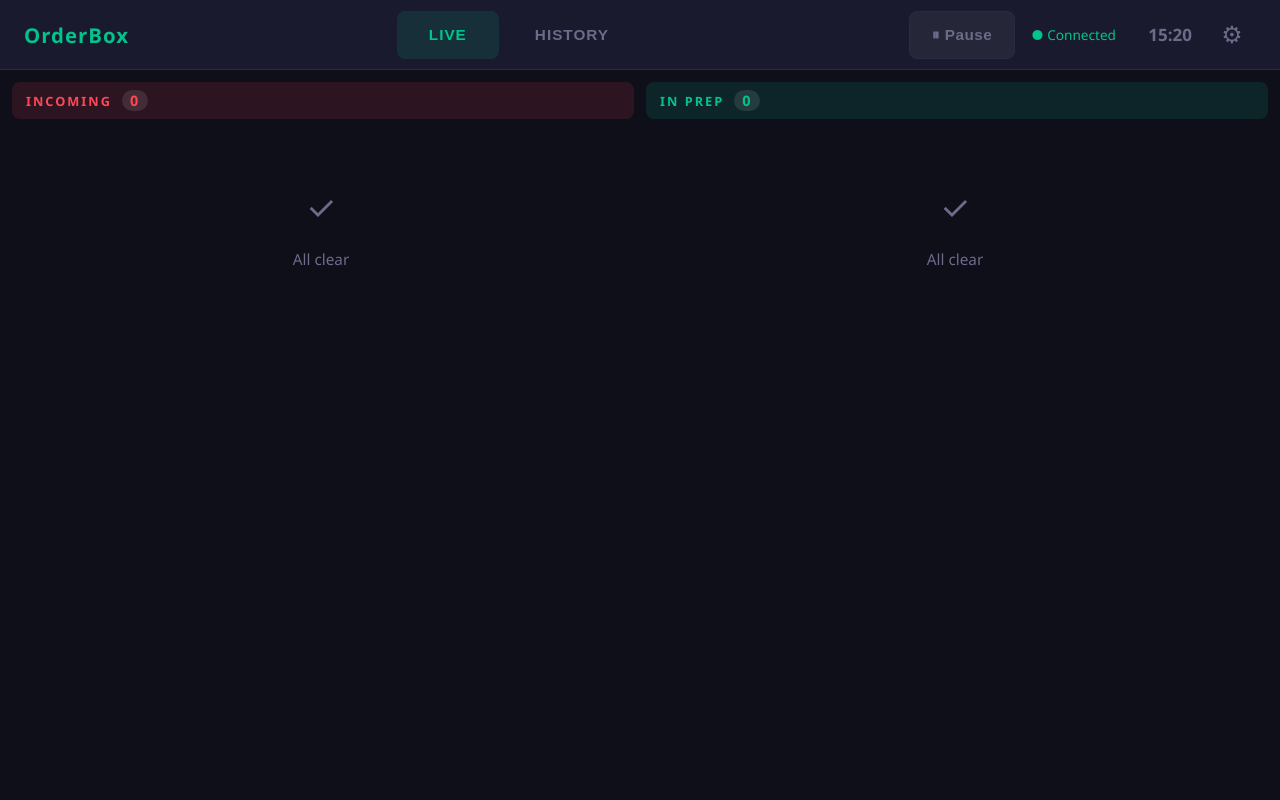
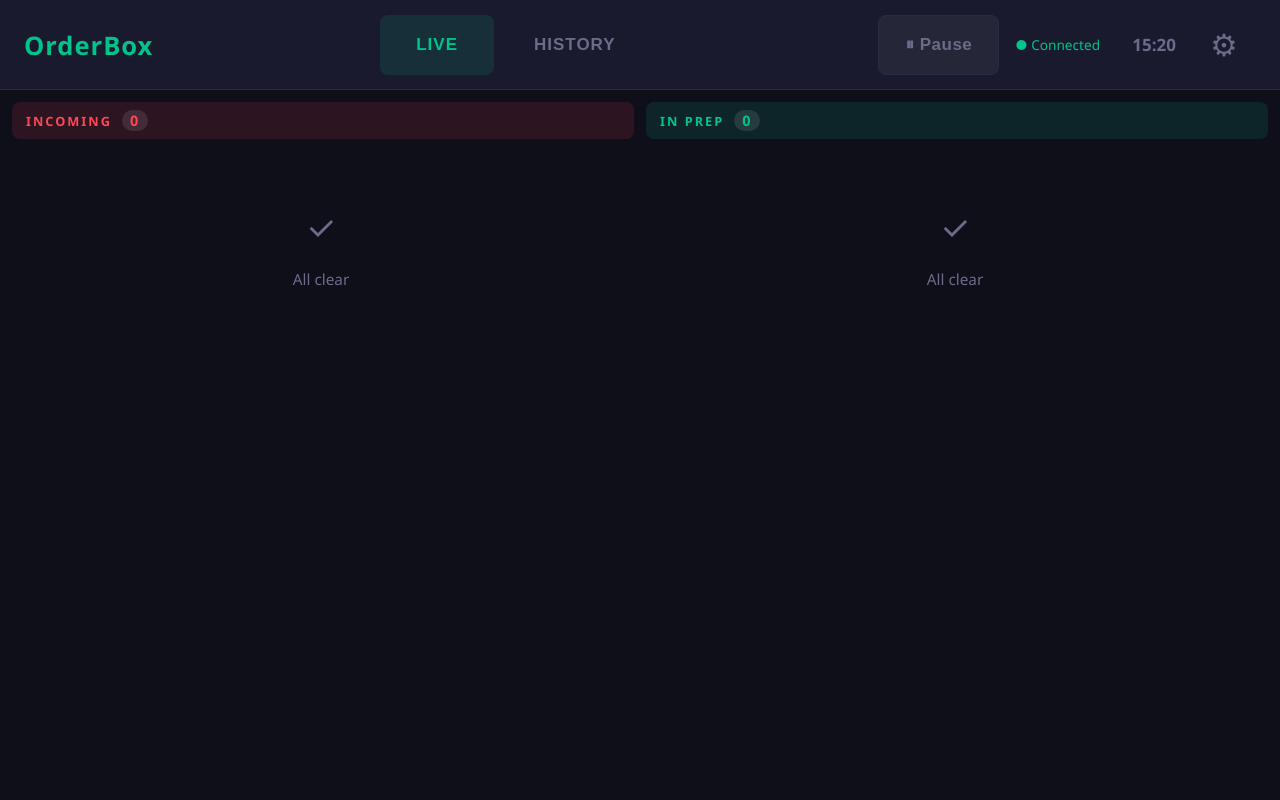
Before and after one commit to JoshuaCattaruzza/orderbox-pi, a Flask app: page / in a window 1280 px wide. Run offline with Flask 3, Linux system fonts and the light colour scheme; data that the repository does not hold is empty.

Commit message:
UI polish: bigger header, no text selection, reprint/complete modals, keyboard fix
- Header height 70px → 90px; larger logo, tabs, pause btn, gear icon
- Settings: bigger back button with background hit target
- body: user-select none globally (allow in inputs) to stop drag-selection
- Complete and Reprint now show confirmation modals before acting
- Chromium: add --force-renderer-accessibility so onboard detects input focus

Co-Authored-By: Claude Sonnet 4.6 <noreply@anthropic.com>

```diff
--- a/static/css/style.css
+++ b/static/css/style.css
@@ -23,7 +23,7 @@
   --text:       #e8e8f0;
   --muted:      #6b6b8a;
   --radius:     12px;
-  --header-h:   70px;
+  --header-h:   90px;
 }
 
 html, body {
@@ -33,7 +33,13 @@ html, body {
   color: var(--text);
   font-family: 'Segoe UI', system-ui, -apple-system, sans-serif;
   font-size: 17px;
-  /* cursor: none; */
+  user-select: none;
+  -webkit-user-select: none;
+}
+
+input, textarea, [contenteditable] {
+  user-select: text;
+  -webkit-user-select: text;
 }
 
 /* ── Header ── */
@@ -54,20 +60,20 @@ header {
 }
 
 .tab-btn {
-  padding: 14px 32px;
+  padding: 16px 36px;
   background: none;
   border: none;
   border-radius: 8px;
   color: var(--muted);
   font-weight: 700;
-  font-size: 0.9rem;
+  font-size: 1rem;
   letter-spacing: 1px;
   text-transform: uppercase;
   cursor: pointer;
   transition: background 0.15s, color 0.15s;
   touch-action: manipulation;
   -webkit-tap-highlight-color: transparent;
-  min-height: 48px;
+  min-height: 60px;
 }
 
 .tab-btn.active {
@@ -82,7 +88,7 @@ header {
 }
 
 .logo {
-  font-size: 1.2rem;
+  font-size: 1.5rem;
   font-weight: 800;
   letter-spacing: 1px;
   color: var(--green);
@@ -90,7 +96,7 @@ header {
 
 .settings-link {
   color: var(--muted);
-  font-size: 1.4rem;
+  font-size: 1.8rem;
   text-decoration: none;
   line-height: 1;
   display: flex;
@@ -98,8 +104,8 @@ header {
   transition: color 0.15s;
   touch-action: manipulation;
   -webkit-tap-highlight-color: transparent;
-  min-height: 48px;
-  min-width: 48px;
+  min-height: 64px;
+  min-width: 64px;
   justify-content: center;
 }
 .settings-link:hover { color: var(--text); }
@@ -501,20 +507,20 @@ main.columns {
 
 /* ── Pause button ── */
 .btn-pause {
-  padding: 14px 22px;
+  padding: 16px 26px;
   border-radius: 8px;
   border: 1px solid var(--border);
   background: rgba(255,255,255,0.05);
   color: var(--muted);
   font-weight: 700;
-  font-size: 0.9rem;
+  font-size: 1rem;
   letter-spacing: 0.5px;
   cursor: pointer;
   touch-action: manipulation;
   -webkit-tap-highlight-color: transparent;
   transition: background 0.15s, color 0.15s, border-color 0.15s;
   white-space: nowrap;
-  min-height: 48px;
+  min-height: 60px;
 }
 
 .btn-pause:active { opacity: 0.75; }
```
Also changed, not shown: static/js/dashboard.js (+78 -2 lines), templates/settings.html (+8 -1 lines), 1 other file.
